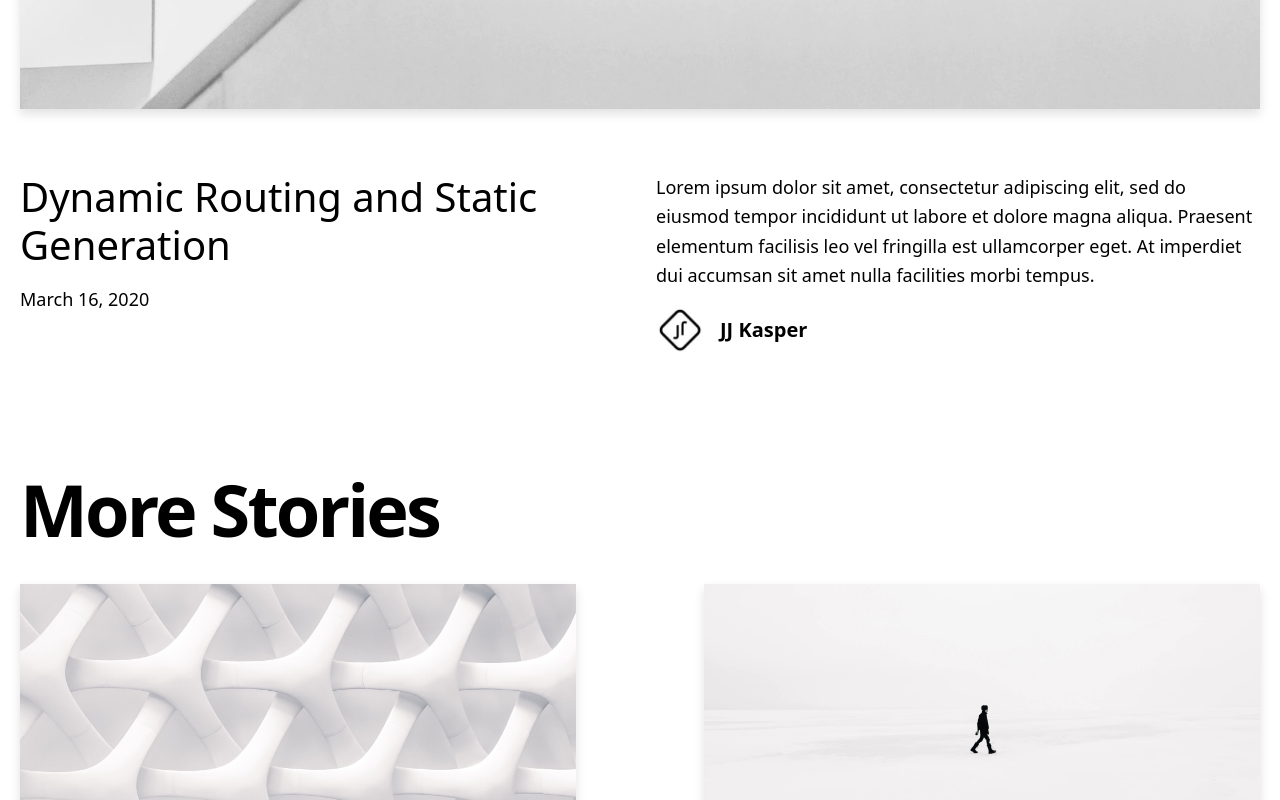
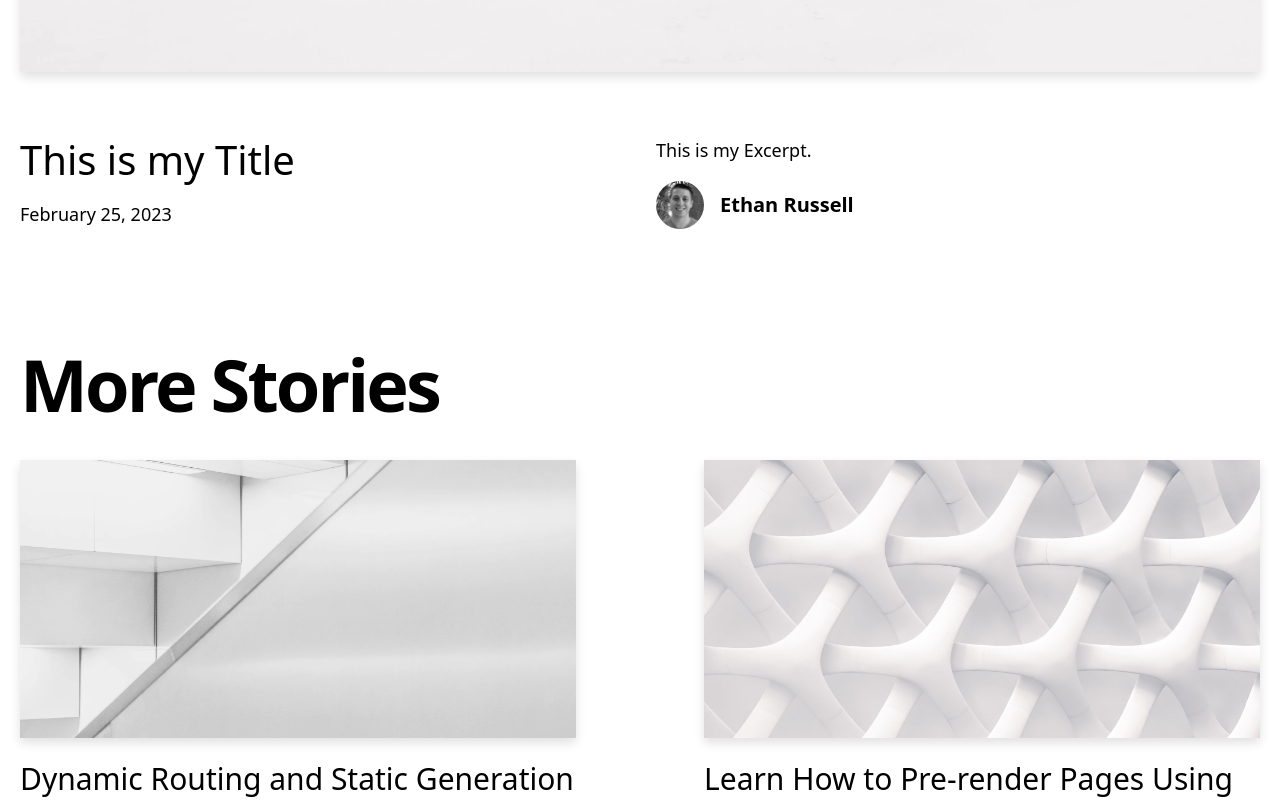
Before and after one commit to Ethan-Russell/test-blog, a Next.js app: page / in a window 1280 px wide. Shown: the part 780-1580 px from the top of the page. Built offline with nearby package versions, Linux system fonts and the light colour scheme.

Commit message:
Initial modifications

```diff
--- /dev/null
+++ b/_posts/stool.md
@@ -0,0 +1,13 @@
+---
+title: 'This is my Title'
+excerpt: 'This is my Excerpt.'
+coverImage: '/assets/blog/preview/cover.jpg'
+date: '2023-02-25T05:35:07.322Z'
+author:
+  name: Ethan Russell
+  picture: '/assets/blog/authors/joe.jpeg'
+ogImage:
+  url: '/assets/blog/preview/cover.jpg'
+---
+
+This is my Content
--- a/components/layout.tsx
+++ b/components/layout.tsx
@@ -12,7 +12,6 @@ const Layout = ({ preview, children }: Props) => {
     <>
       <Meta />
       <div className="min-h-screen">
-        <Alert preview={preview} />
         <main>{children}</main>
       </div>
       <Footer />
```
